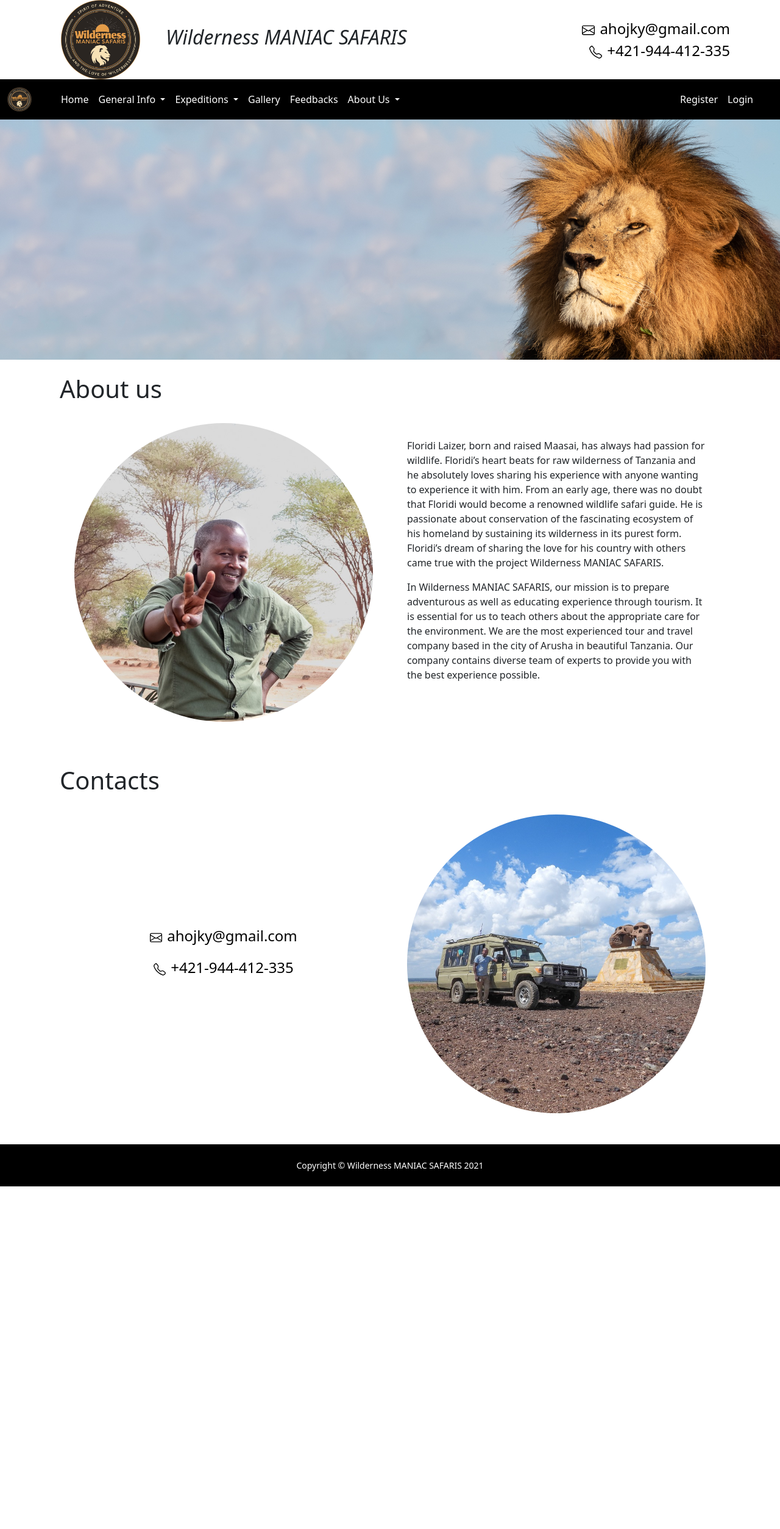
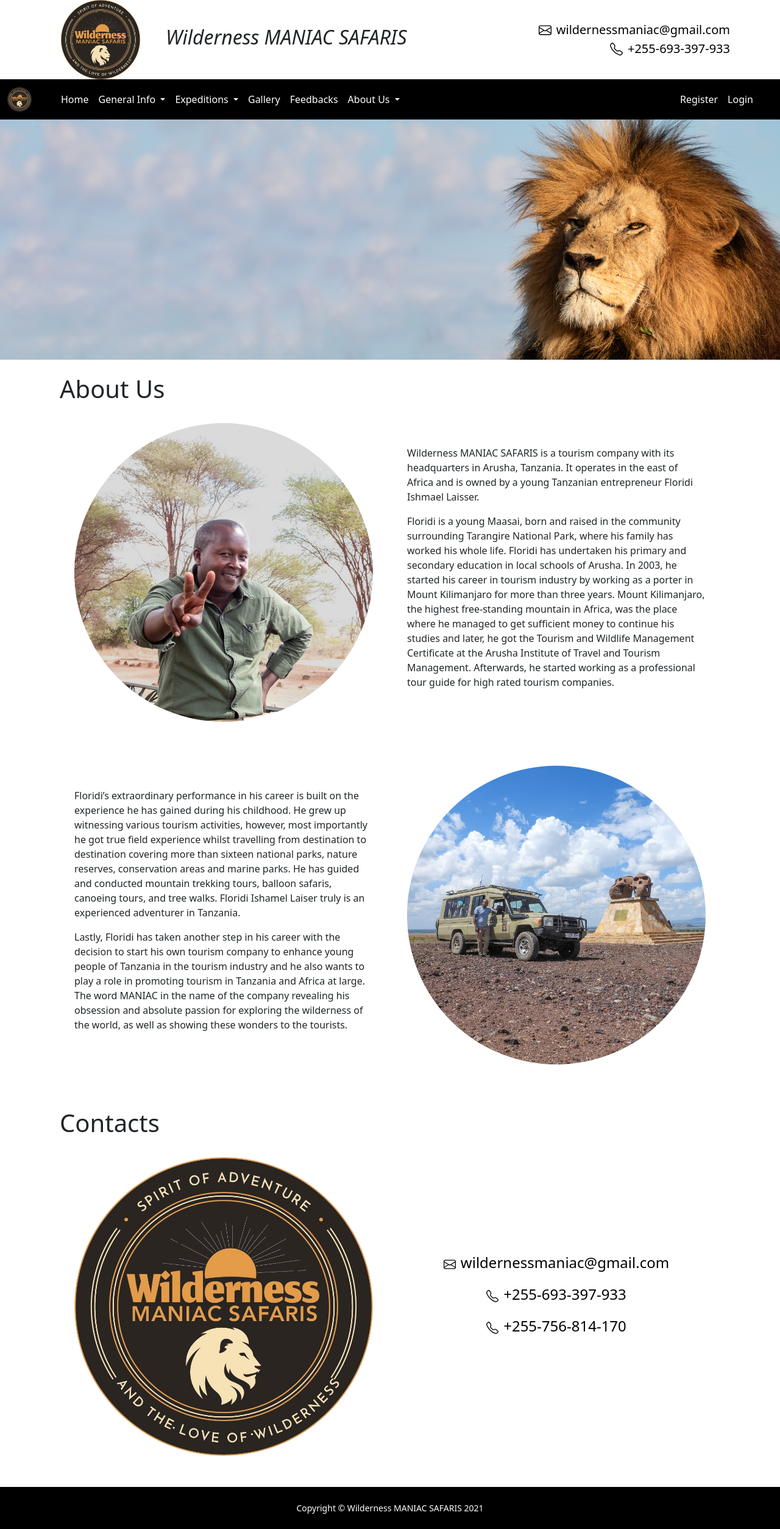
Before and after one commit to jvida/safari, a Django app: page /catalog/about-us/ in a window 1280 px wide. Shown: the whole page at 61% size. Before the commit the page ends 1946 px from the top, so only its background shows below. Run offline with Django 3.2, Linux system fonts and the light colour scheme.

Commit message:
Cleaning code

```diff
--- a/catalog/static/css/styles.css
+++ b/catalog/static/css/styles.css
@@ -7,6 +7,19 @@
 
 .header-icons{
     margin-bottom: 5px;
+}
+
+#header-links {
+    font-size: 1.25em;
+}
+
+@media (max-width: 991px) {
+    #header-text {
+        font-size: 1.3em;
+    }
+    #header-links {
+        font-size: 1em;
+    }
 }
 
 /* so navbar has max width*/
--- a/catalog/templates/base_generic.html
+++ b/catalog/templates/base_generic.html
@@ -28,12 +28,12 @@
         </div>
         <div class="col-lg-10 col-md-10 col-sm-12 d-none d-sm-block ">
           <div class="row">
-            <div class="col-lg-7 col-md-6 col-sm-6  my-auto">
-              <h2><i>Wilderness MANIAC SAFARIS</i></h2>
+            <div class="col-lg-7 col-md-6 col-sm-5  my-auto">
+              <h2 id="header-text"><i>Wilderness MANIAC SAFARIS</i></h2>
             </div>
-            <div class="col-lg-5 col-md-6 col-sm-6 my-auto" style="text-align: end">
-              <img class="header-icons" src="{% static 'img/icons/envelope.svg'%}" alt="Email:" width="21" height="21"><a class="fs-4 profile-links" href="mailto:ahojky@gmail.com">ahojky@gmail.com</a><br>
-              <img class="header-icons" src="{% static 'img/icons/telephone.svg'%}" alt="Telephone:" width="21" height="21"><a class="fs-4 profile-links" href="tel:+421-944-412-335">+421-944-412-335</a>
+            <div class="col-lg-5 col-md-6 col-sm-7 my-auto" style="text-align: end">
+              <img class="header-icons" src="{% static 'img/icons/envelope.svg'%}" alt="Email:" width="21" height="21"><a class="profile-links" id="header-links" href="mailto:wildernessmaniac@gmail.com">wildernessmaniac@gmail.com</a><br>
+              <img class="header-icons" src="{% static 'img/icons/telephone.svg'%}" alt="Telephone:" width="21" height="21"><a class="profile-links" id="header-links" href="tel:+255-693-397-933">+255-693-397-933</a>
             </div>
           </div>
         </div>
--- a/catalog/templates/catalog/about_us.html
+++ b/catalog/templates/catalog/about_us.html
@@ -8,34 +8,59 @@
   <section>
     <a class="jump-href" id="about-us-tag"></a>
     <div class="px-2 px-lg-3 pt-4">
-      <h1>About us</h1>
+      <h1>About Us</h1>
     </div>
 
     <div class="container">
-      <div class="row align-items-center justify-content-center py-4">
-        <div class="col-md-10 col-lg-6 align-self-center">
-          <div class="px-0 pb-4 px-md-3">
+      <div class="row align-items-center justify-content-center py-4 pb-lg-5">
+        <div class="col-md-10 col-lg-6 order-lg-1 align-self-center">
+          <div class="px-0 pb-4 px-md-3 pb-lg-0">
             <img class="img-fluid rounded-circle" src={% static 'img/about-us-florid.jpg' %} alt="">
           </div>
         </div>
-        <div class="col-lg-6">
-          <div class="px-0 pb-5 px-md-3">
+        <div class="col-lg-6 order-lg-2">
+          <div class="px-0 pb-5 px-md-3 pb-lg-0">
             <p>
-              Floridi Laizer, born and raised Maasai, has always had passion for wildlife.
-              Floridi’s heart beats for raw wilderness of Tanzania and he absolutely loves sharing
-              his experience with anyone wanting to experience it with him.
-              From an early age, there was no doubt that Floridi would become a renowned wildlife safari guide.
-              He is passionate about conservation of the fascinating ecosystem of his homeland
-              by sustaining its wilderness in its purest form.
-              Floridi’s dream of sharing the love for his country with others came true
-              with the project Wilderness MANIAC SAFARIS.
+              Wilderness MANIAC SAFARIS is a tourism company with its headquarters in Arusha, Tanzania.
+              It operates in the east of Africa and is owned by a young Tanzanian entrepreneur Floridi Ishmael Laisser.
             </p>
             <p>
-              In Wilderness MANIAC SAFARIS,
-              our mission is to prepare adventurous as well as educating experience through tourism.
-              It is essential for us to teach others about the appropriate care for the environment.
-              We are the most experienced tour and travel company based in the city of Arusha in beautiful Tanzania.
-              Our company contains diverse team of experts to provide you with the best experience possible.
+              Floridi is a young Maasai, born and raised in the community surrounding Tarangire National Park,
+              where his family has worked his whole life. Floridi has undertaken his primary and secondary education
+              in local schools of Arusha. In 2003, he started his career in tourism industry
+              by working as a porter in Mount Kilimanjaro for more than three years.
+              Mount Kilimanjaro, the highest free-standing mountain in Africa,
+              was the place where he managed to get sufficient money to continue his studies and later,
+              he got the Tourism and Wildlife Management Certificate at the Arusha Institute of Travel and Tourism Management.
+              Afterwards, he started working as a professional tour guide for high rated tourism companies.
+            </p>
+          </div>
+        </div>
+      </div>
+    </div>
+
+    <div class="container">
+      <div class="row align-items-center justify-content-center py-4 pb-lg-5">
+        <div class="col-md-10 col-lg-6 order-lg-2 align-self-center">
+          <div class="px-0 pb-4 px-md-3 pb-lg-0">
+            <img class="img-fluid rounded-circle" src={% static 'img/about-us-car.jpg' %} alt="">
+          </div>
+        </div>
+        <div class="col-lg-6 order-lg-1">
+          <div class="px-0 pb-5 px-md-3 pb-lg-0">
+            <p>
+              Floridi’s extraordinary performance in his career is built on the experience he has gained during his childhood.
+              He grew up witnessing various tourism activities,
+              however, most importantly he got true field experience whilst travelling from destination to destination
+              covering more than sixteen national parks, nature reserves, conservation areas and marine parks.
+              He has guided and conducted mountain trekking tours, balloon safaris, canoeing tours, and tree walks.
+              Floridi Ishamel Laiser truly is an experienced adventurer in Tanzania.
+            </p>
+            <p>
+              Lastly, Floridi has taken another step in his career with the decision to start his own tourism company
+              to enhance young people of Tanzania in the tourism industry and he also wants to play a role in promoting
+              tourism in Tanzania and Africa at large. The word MANIAC in the name of the company revealing his obsession
+              and absolute passion for exploring the wilderness of the world, as well as showing these wonders to the tourists.
             </p>
           </div>
         </div>
@@ -51,15 +76,16 @@
 
     <div class="container">
       <div class="row align-items-center justify-content-center py-4">
-        <div class="col-md-10 col-lg-6 order-lg-2 align-self-center">
+        <div class="col-md-10 col-lg-6 order-lg-1 align-self-center">
           <div class="px-0 pb-4 px-md-3">
-            <img class="img-fluid rounded-circle" src={% static 'img/about-us-car.jpg' %} alt="">
+            <img class="img-fluid rounded-circle" src={% static 'img/header-logo.jpg' %} alt="">
           </div>
         </div>
-        <div class="col-lg-6 order-lg-1">
+        <div class="col-lg-6 order-lg-2">
           <div class="px-0 pt-3 pb-5 px-md-3 pt-lg-0" id="contacts">
-            <p class="fs-4 text-center"><img src="{% static 'img/icons/envelope.svg'%}" alt="Email:" width="20" height="20"><a class="profile-links" href="mailto:ahojky@gmail.com">ahojky@gmail.com</a></p>
-            <p class="fs-4 text-center"><img src="{% static 'img/icons/telephone.svg'%}" alt="Telephone:" width="20" height="20"><a class="profile-links" href="tel:+421-944-412-335">+421-944-412-335</a></p>
+            <p class="fs-4 text-center"><img src="{% static 'img/icons/envelope.svg'%}" alt="Email:" width="20" height="20"><a class="profile-links" href="mailto:wildernessmaniac@gmail.com">wildernessmaniac@gmail.com</a></p>
+            <p class="fs-4 text-center"><img src="{% static 'img/icons/telephone.svg'%}" alt="Telephone:" width="20" height="20"><a class="profile-links" href="tel:+255-693-397-933">+255-693-397-933</a></p>
+            <p class="fs-4 text-center"><img src="{% static 'img/icons/telephone.svg'%}" alt="Telephone:" width="20" height="20"><a class="profile-links" href="tel:+255-756-814-170">+255-756-814-170</a></p>
           </div>
         </div>
       </div>
--- a/catalog/templates/catalog/expedition_list.html
+++ b/catalog/templates/catalog/expedition_list.html
@@ -6,7 +6,7 @@
 {% load bleach_tags %}
 
 {% block content %}
-  <a class="jump-href-support" id="header-anchor"></a>
+  <a class="jump-href" id="header-anchor"></a>
   <div class="px-2 px-lg-3 pt-4">
     {% if query == "recommended" %}
       <h1>Our recommended expeditions</h1>
--- a/catalog/templates/catalog/gallery.html
+++ b/catalog/templates/catalog/gallery.html
@@ -7,7 +7,7 @@
 {% block title-img %}<img src="{% static 'img/gallery-title-img.jpg' %}" class="img-fluid" alt="...">{% endblock %}
 
 {% block content %}
-  <a class="jump-href-support" id="header-anchor"></a>
+  <a class="jump-href" id="header-anchor"></a>
   <a class="jump-href" id="gallery"></a>
   <div class="px-2 px-lg-3 pt-4">
     <h1>Gallery</h1>
--- a/catalog/templates/catalog/park_list.html
+++ b/catalog/templates/catalog/park_list.html
@@ -6,7 +6,7 @@
 
 {% block content %}
 
-  <a class="jump-href-support" id="header-anchor"></a>
+  <a class="jump-href" id="header-anchor"></a>
   <section>
     <a class="jump-href" id="parks"></a>
     <div class="px-2 px-lg-3 pt-4">
--- a/catalog/templates/index.html
+++ b/catalog/templates/index.html
@@ -15,7 +15,7 @@
 {% load static %}
 
 {% block content %}
-  <a class="jump-href-support" id="header-anchor"></a>
+  <a class="jump-href" id="header-anchor"></a>
   <section>
     <a class="jump-href" id="home"></a>
     <div class="container">
```
